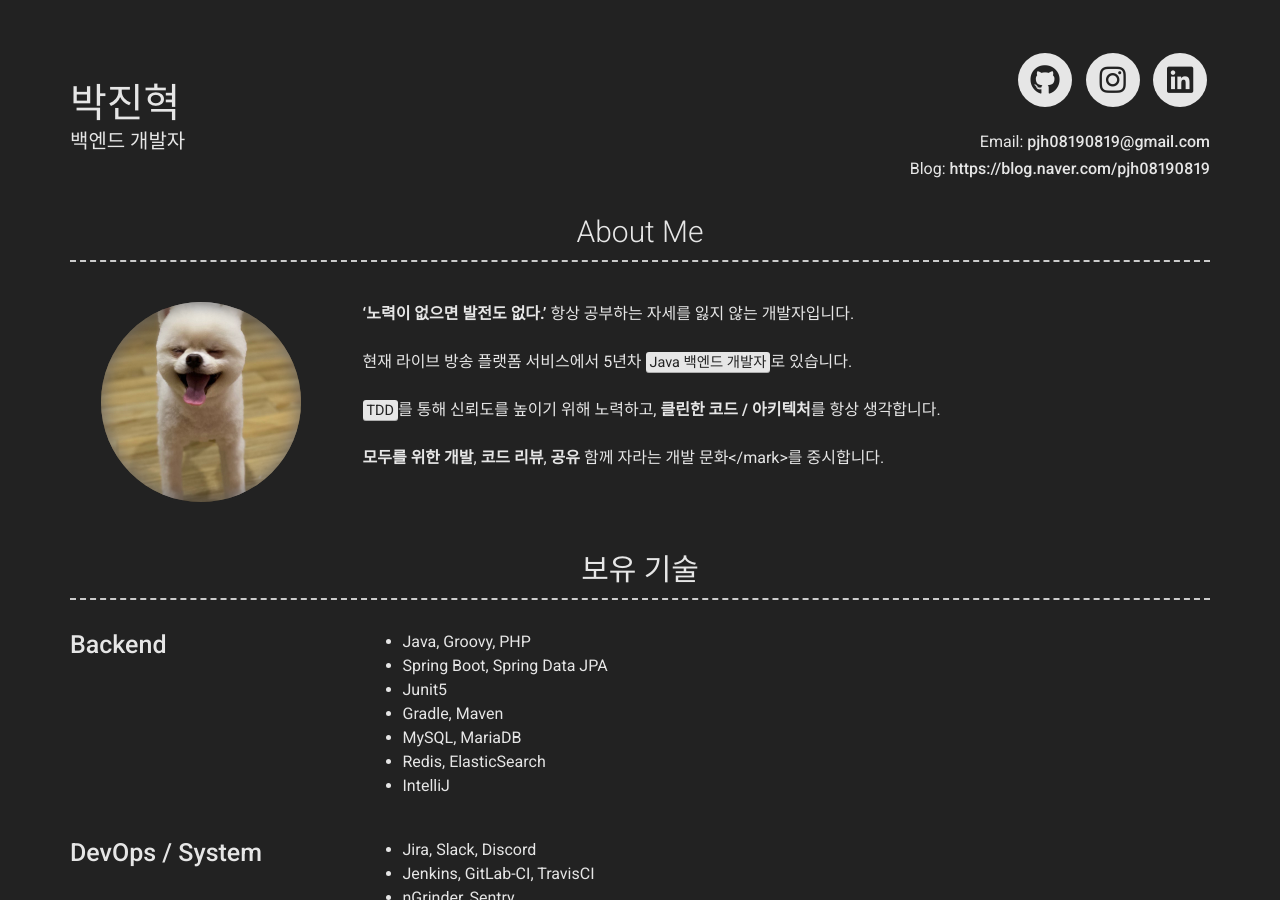
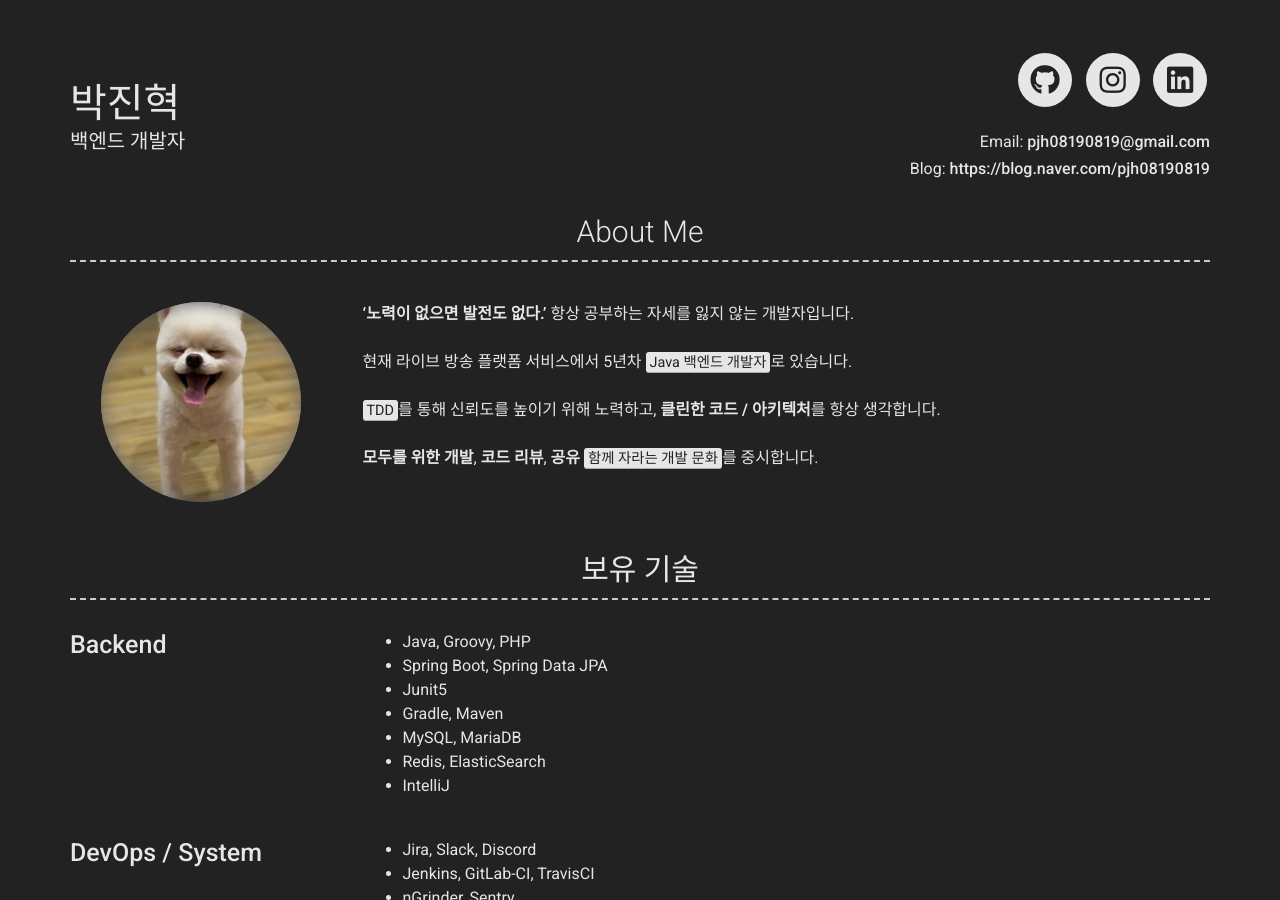
Before and after one commit to JinHyukParkk/JinHyukParkk.github.io, a Jekyll site: the page built from index.md, in a window 1280 px wide and 900 px high. Built offline with Jekyll 4.4.1, drawn with Linux system fonts in a browser that asks for light colours; nearby versions of some CDN libraries.

Commit message:
refactor : 자기소개 수정

```diff
--- a/_config.yml
+++ b/_config.yml
@@ -38,7 +38,7 @@ about_content: | # this will include new lines to allow paragraphs
   <br/>
   <mark>TDD</mark>를 통해 신뢰도를 높이기 위해 노력하고, **클린한 코드 / 아키텍처**를 항상 생각합니다.<br/>
   <br/>
-  **모두를 위한 개발**, **코드 리뷰**, **공유** 함께 자라는 개발 문화</mark>를 중시합니다.
+  **모두를 위한 개발**, **코드 리뷰**, **공유** <mark>함께 자라는 개발 문화</mark>를 중시합니다.
 
 #You can even add paragraphs by using empty lines like this and add anything else [markdown](https://www.markdownguide.org/getting-started#what-is-markdown) supports such as
 #    - Lists
```
